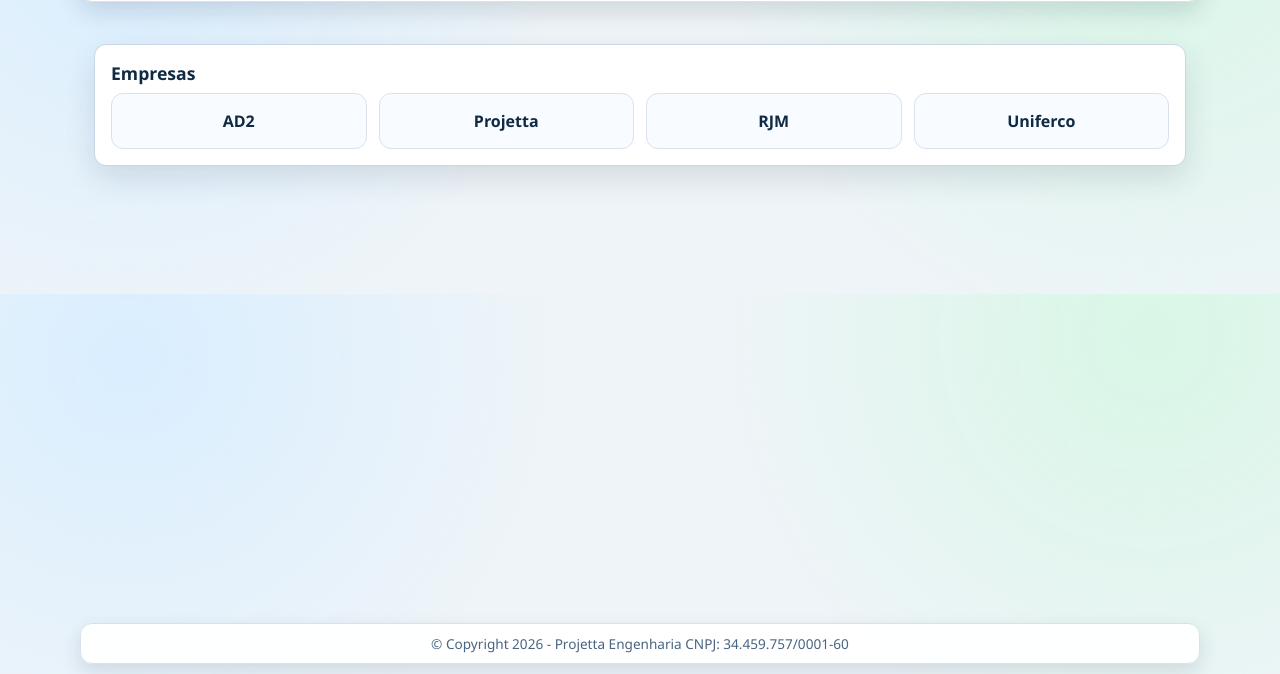
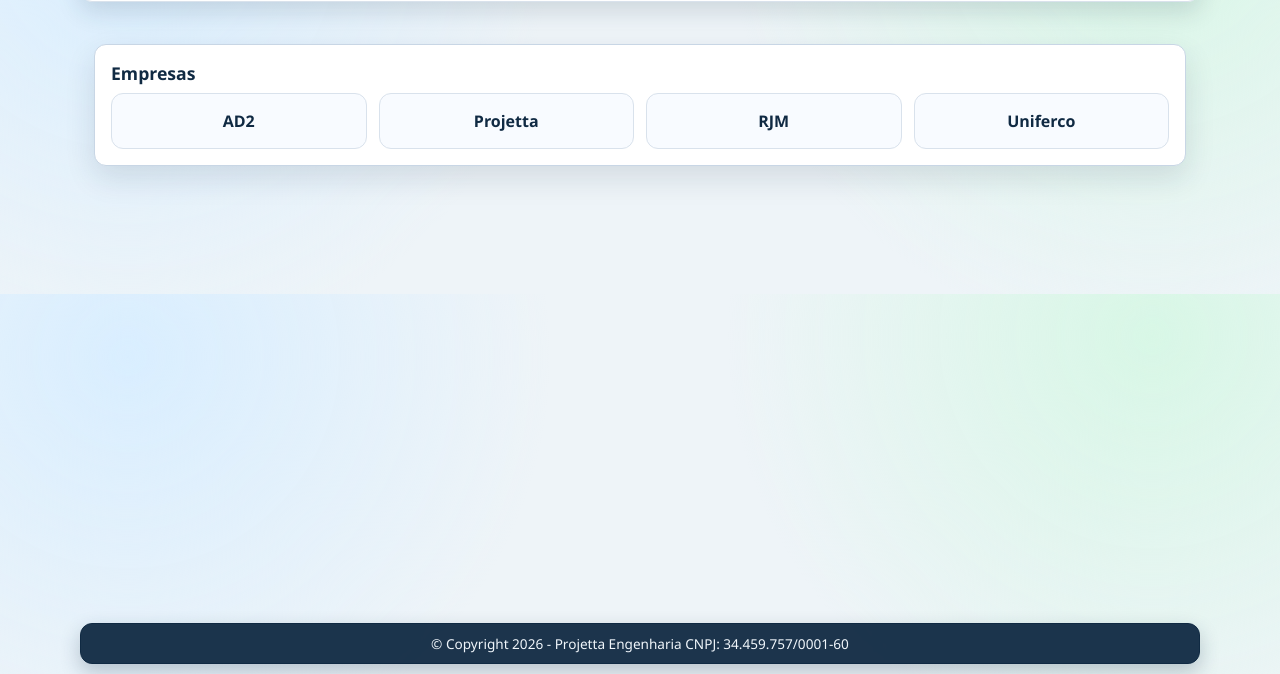
Before and after one commit to Elizangela2805/documentos, a plain HTML site: page index.html in a window 1280 px wide. Shown: the part 126-800 px from the top of the page. Drawn offline with Linux system fonts and the light colour scheme; no server answers.

Commit message:
Inverte cores do rodape fixo no site

```diff
--- a/index.html
+++ b/index.html
@@ -109,15 +109,15 @@
       bottom: 10px;
       transform: translateX(-50%);
       width: min(1120px, calc(100vw - 20px));
-      background: rgba(255, 255, 255, 0.95);
-      border: 1px solid #d9e2ec;
+      background: rgba(16, 42, 67, 0.95);
+      border: 1px solid #102a43;
       border-radius: 12px;
-      color: #486581;
+      color: #f0f6fb;
       font-size: .85rem;
       text-align: center;
       padding: 10px 14px;
       z-index: 1200;
-      box-shadow: 0 8px 20px rgba(16, 42, 67, 0.12);
+      box-shadow: 0 8px 20px rgba(16, 42, 67, 0.24);
       backdrop-filter: blur(2px);
     }
     .grid {
```
